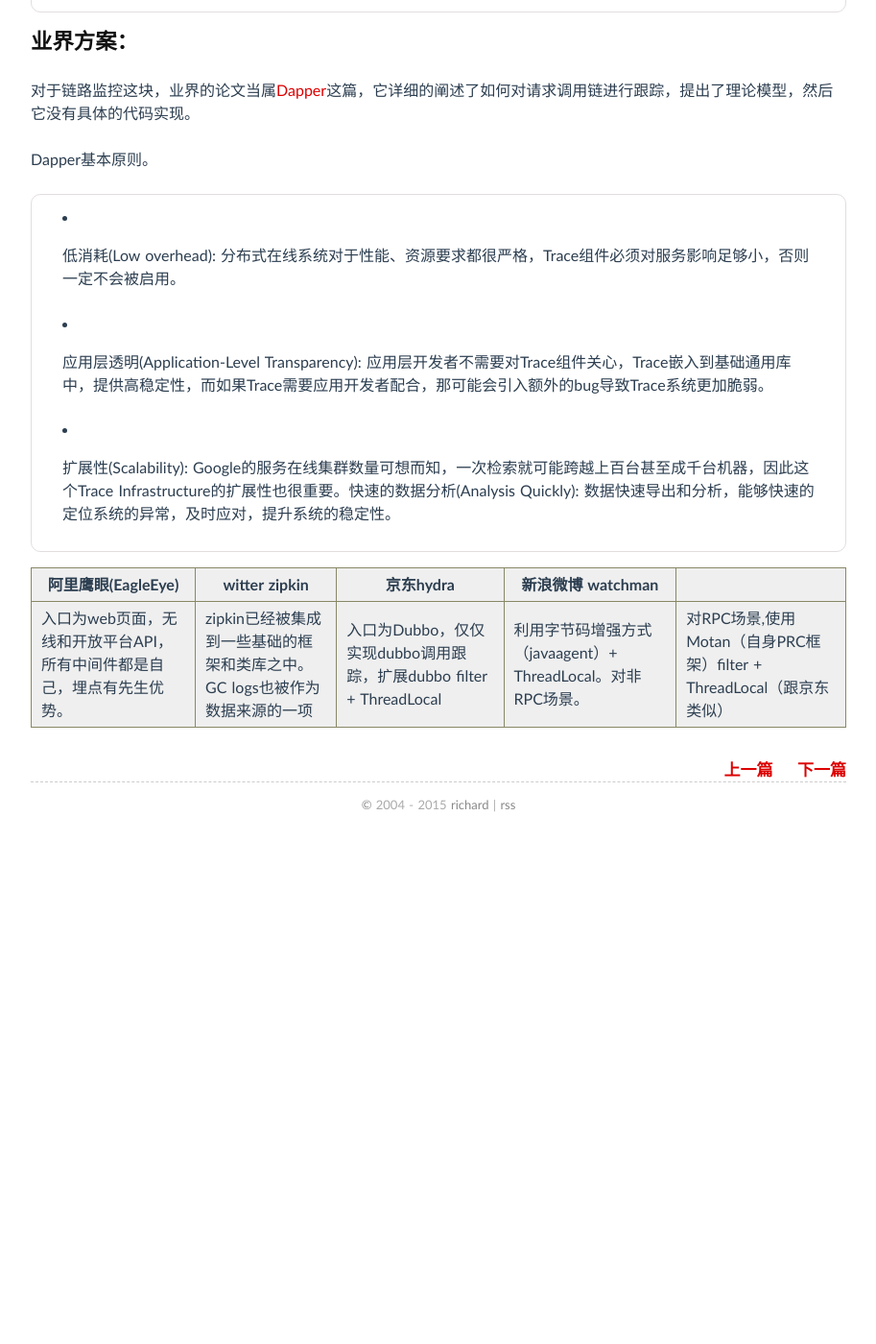
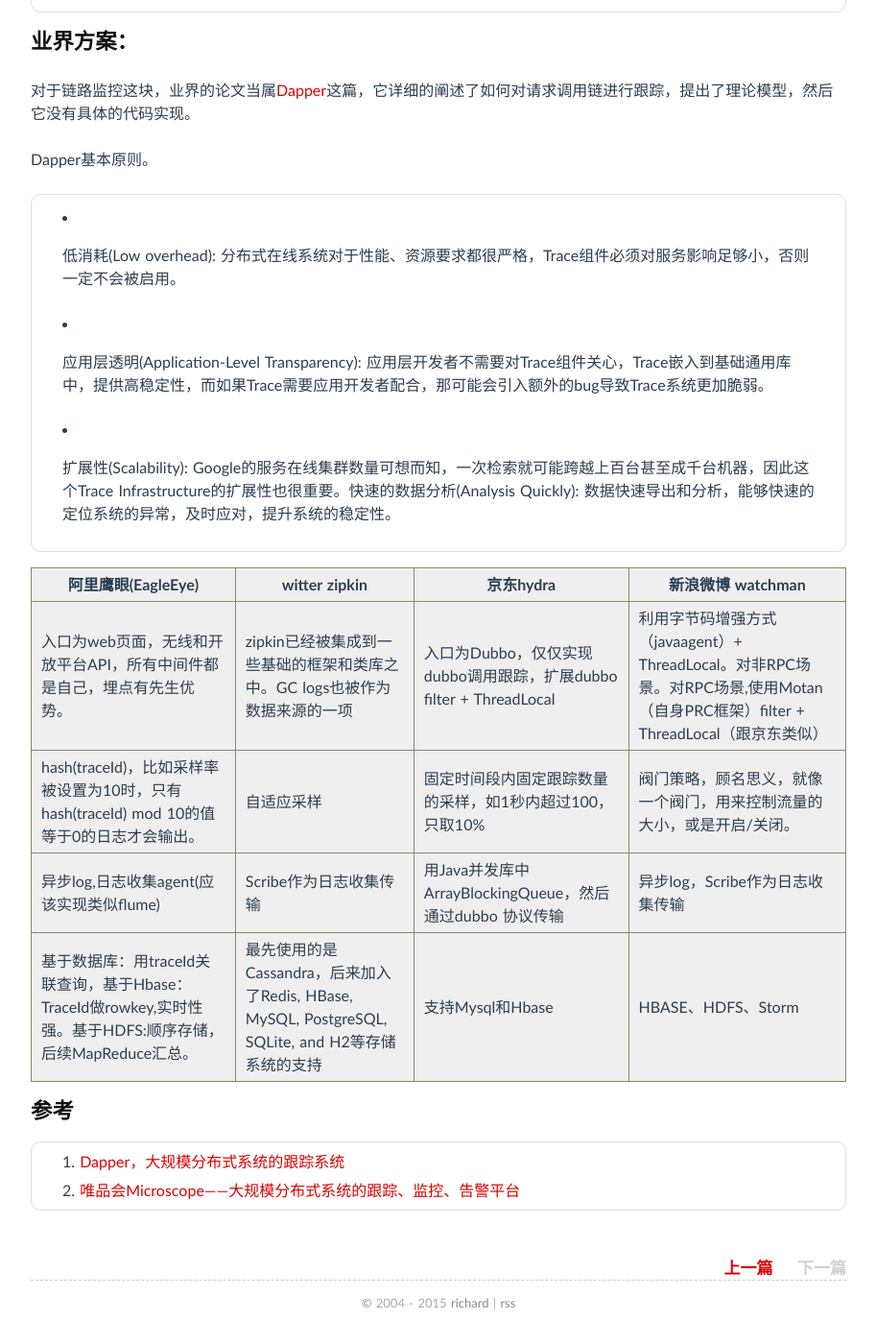
Before and after one commit to richard2011/richard2011.github.com, a Jekyll site: the page built from _posts/2015-07-29-distributed-tracing-system.md, in a window 1280 px wide and 1400 px high, scrolled down 498 px. Shown: the whole window at 96% size, without its empty margins (183-1096 px from the left). Built offline with Jekyll 4.4.1, drawn with Linux system fonts in a browser that asks for light colours; Markdown is read by kramdown in place of the engine named in the settings; comment, search, counter and statistics services are not loaded; before the commit the page ends 1379 px from its top, so only the background shows below that.

Commit message:
完成对比部分

```diff
--- a/_posts/2015-07-29-distributed-tracing-system.md
+++ b/_posts/2015-07-29-distributed-tracing-system.md
@@ -32,4 +32,11 @@
 
 阿里鹰眼(EagleEye) | witter zipkin | 京东hydra | 新浪微博 watchman |
 --------------- | -------------   | ------------- | ------------- |
-入口为web页面，无线和开放平台API，所有中间件都是自己，埋点有先生优势。  | zipkin已经被集成到一些基础的框架和类库之中。GC logs也被作为数据来源的一项  | 入口为Dubbo，仅仅实现dubbo调用跟踪，扩展dubbo filter + ThreadLocal | 利用字节码增强方式（javaagent）+ ThreadLocal。对非RPC场景。 | 对RPC场景,使用Motan（自身PRC框架）filter + ThreadLocal（跟京东类似）|
+入口为web页面，无线和开放平台API，所有中间件都是自己，埋点有先生优势。  | zipkin已经被集成到一些基础的框架和类库之中。GC logs也被作为数据来源的一项  | 入口为Dubbo，仅仅实现dubbo调用跟踪，扩展dubbo filter + ThreadLocal | 利用字节码增强方式（javaagent）+ ThreadLocal。对非RPC场景。对RPC场景,使用Motan（自身PRC框架）filter + ThreadLocal（跟京东类似）|
+hash(traceId)，比如采样率被设置为10时，只有hash(traceId) mod 10的值等于0的日志才会输出。| 自适应采样 | 固定时间段内固定跟踪数量的采样，如1秒内超过100，只取10% | 阀门策略，顾名思义，就像一个阀门，用来控制流量的大小，或是开启/关闭。 |
+异步log,日志收集agent(应该实现类似flume) | Scribe作为日志收集传输 | 用Java并发库中ArrayBlockingQueue，然后通过dubbo 协议传输 | 异步log，Scribe作为日志收集传输 |
+基于数据库：用traceId关联查询，基于Hbase：TraceId做rowkey,实时性强。基于HDFS:顺序存储，后续MapReduce汇总。| 最先使用的是Cassandra，后来加入了Redis, HBase, MySQL, PostgreSQL, SQLite, and H2等存储系统的支持 | 支持Mysql和Hbase | HBASE、HDFS、Storm |
+
+## 参考
+1. [Dapper，大规模分布式系统的跟踪系统](http://bigbully.github.io/Dapper-translation/)
+2. [唯品会Microscope——大规模分布式系统的跟踪、监控、告警平台](http://blog.csdn.net/alex19881006/article/details/24381109)
```
Also changed, not shown: _posts/2015-07-31-elasticsearch-tip.md (deleted, +0 -34 lines).
